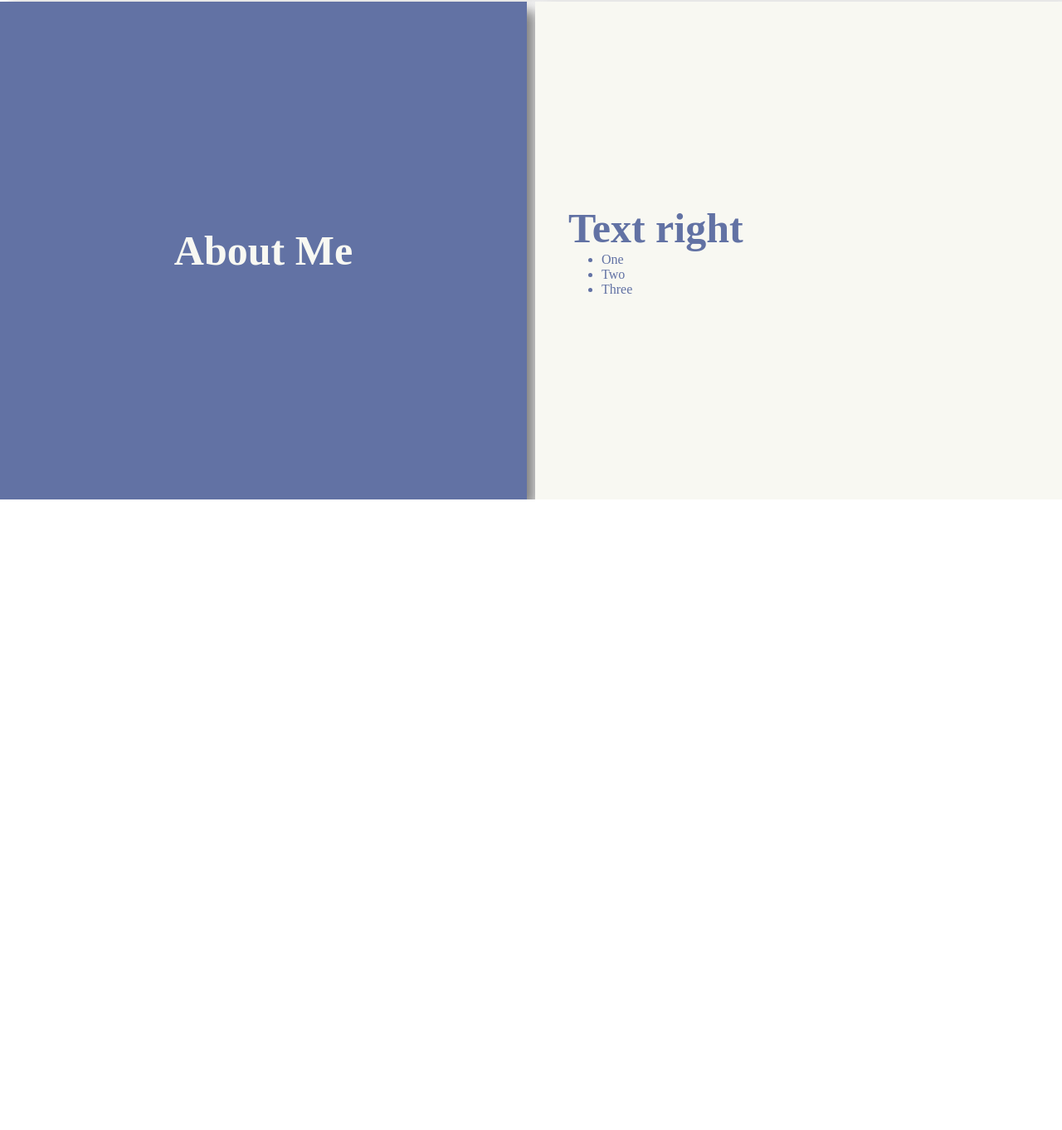
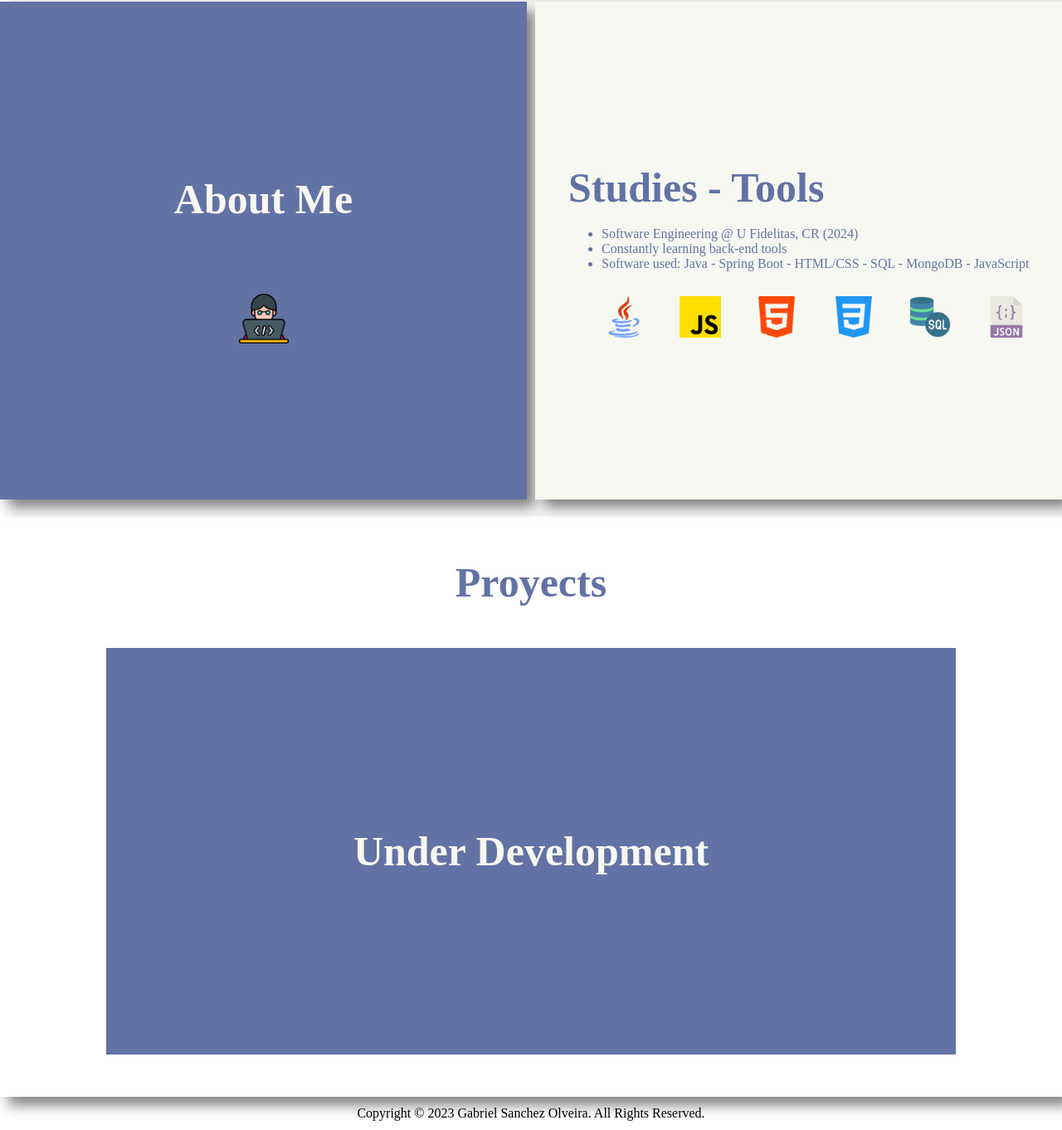
Before and after one commit to GaboSO21/GaboSO21.github.io, a plain HTML site: page index.html in a window 1280 px wide. Shown: the part 708-2070 px from the top of the page at 83% size. Before the commit the page ends 1310 px from the top, so only its background shows below. Drawn offline with Linux system fonts and the light colour scheme.

Commit message:
Proyect section - Footer - Adjustments

```diff
--- a/assets/css/index.css
+++ b/assets/css/index.css
@@ -20,8 +20,8 @@ a {
 }
 
 img{
-  width: 40px;
-  height: 40px;
+  width: 30px;
+  height: 30px;
 }
 
 .flex-nav {
@@ -39,6 +39,11 @@ img{
   justify-content: space-around;
   width: 100%;
   list-style: none;
+}
+
+.nav-item {
+  font-weight: 800;
+  font-size: 17px;
 }
 
 .flex-section-title {
@@ -79,6 +84,7 @@ img{
 
 .section-about-left {
   display: flex;
+  flex-direction: column;
   justify-content: center;
   align-items: center;
   height: 100%;
@@ -101,6 +107,63 @@ img{
   box-shadow: 10px 10px 15px gray;
 }
 
+.about-header{
+  margin-bottom: 45px;
+}
+
+.left-div-imgs {
+  margin-top: 20px;
+  height: 60px;
+  width: 60px;
+}
+
 .right-div {
   margin-left: 40px;
 }
+
+.right-div-imgs {
+  display: flex;
+  justify-content: space-evenly;
+  align-items: center;
+  margin-top: 30px;
+  width: 100%;
+}
+
+.div-img {
+  width: 50px;
+  height: 50px;
+}
+
+.flex-section-proyects {
+  display: flex;
+  flex-direction: column;
+  height: 700px;
+  justify-content: space-evenly;
+  align-items: center;
+  margin-top: 20px;
+  box-shadow: 10px 10px 15px gray;
+}
+
+.proyect-header{
+  color: #6272a4;
+}
+
+.proyects-container {
+  display: flex;
+  justify-content: center;
+  align-items: center;
+  width: 80%;
+  height: 70%;
+  background-color: #6272a4;
+}
+
+.under-dev {
+  color: #f8f8f2;
+}
+
+.flex-footer {
+  display: flex;
+  height: 40px;
+  align-items: center;
+  justify-content: center;
+}
--- a/index.html
+++ b/index.html
@@ -12,9 +12,9 @@
   <nav class="flex-nav">
 
     <ul class="nav-menu">
-      <li class="nav-item one"><img src="imgs/github.png" alt=""></li>
-      <li class="nav-item two"><img src="imgs/linkedin.png" alt=""></li>
-      <li class="nav-item three"><img src="imgs/resume.png" alt=""></li>
+      <li class="nav-item">GitHub</li>
+      <li class="nav-item">LinkedIn</li>
+      <li class="nav-item">Resume</li>
     </ul>
 
   </nav>
@@ -35,29 +35,58 @@
   <section class="flex-section-about" id="about">
 
     <div class="section-about-left">
-      <h2>
+      <h2 class="about-header">
         About Me
       </h2>
+      <div class="left-div-imgs">
+        <img class="left-div-imgs" src="imgs/developer.png" alt="Developer">
+      </div>
     </div>
     <div class="section-about-right">
       <div class="right-div">
         <h2>
-          Text right
+          Studies - Tools
         </h2>
+        <br>
         <ul>
-          <li>One</li>
-          <li>Two</li>
-          <li>Three</li>
+          <li>Software Engineering @ U Fidelitas, CR (2024)</li>
+          <li>Constantly learning back-end tools</li>
+          <li>Software used: Java - Spring Boot - HTML/CSS - SQL - MongoDB - JavaScript</li>
         </ul>
+        <div class="right-div-imgs">
+          <img class="div-img" src="imgs/java.png" alt="Java">
+          <img class="div-img" src="imgs/js.png" alt="JS">
+          <img class="div-img" src="imgs/html-5.png" alt="Html5">
+          <img class="div-img" src="imgs/css-3.png" alt="Css3">
+          <img class="div-img" src="imgs/sql-server.png" alt="Sql">
+          <img class="div-img" src="imgs/json-file.png" alt="Json">
+        </div>
       </div>
     </div>
 
   </section>
 
-  <footer>
+  <section class="flex-section-proyects" id="proyects">
 
+    <div class="proyect-header">
+      <h2 class="proyect-header">
+        Proyects
+      </h2>
+    </div>
 
+    <div class="proyects-container">
+      <h2 class="under-dev">
+        Under Development
+      </h2>
+    </div>
 
+  </section>
+
+  <footer class="flex-footer">
+
+    <p>
+      Copyright &copy; 2023 Gabriel Sanchez Olveira. All Rights Reserved.
+    </p>
 
   </footer>
 </body>
```
Also changed, not shown: imgs/css-3.png (added), imgs/developer.png (added), imgs/html-5.png (added), imgs/java.png (added), imgs/js.png (added), imgs/json-file.png (added), imgs/sql-server.png (added).
